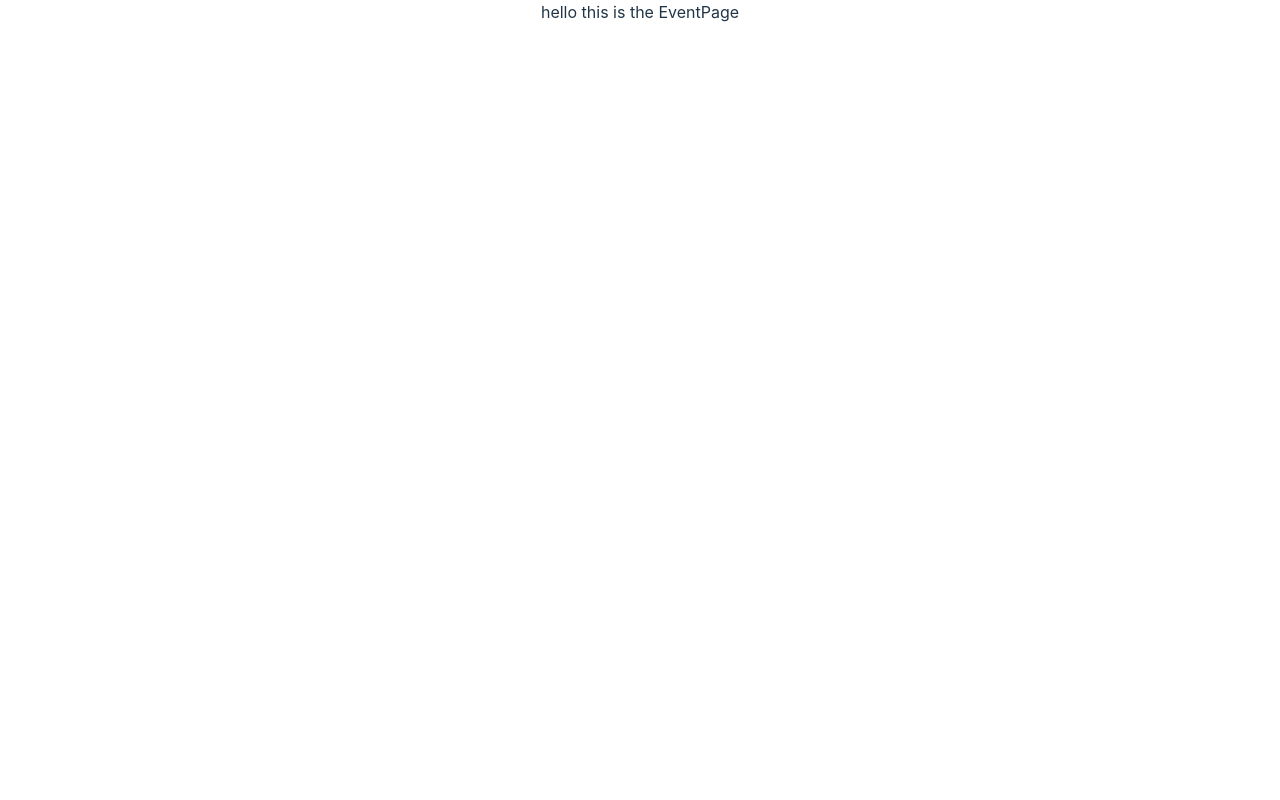
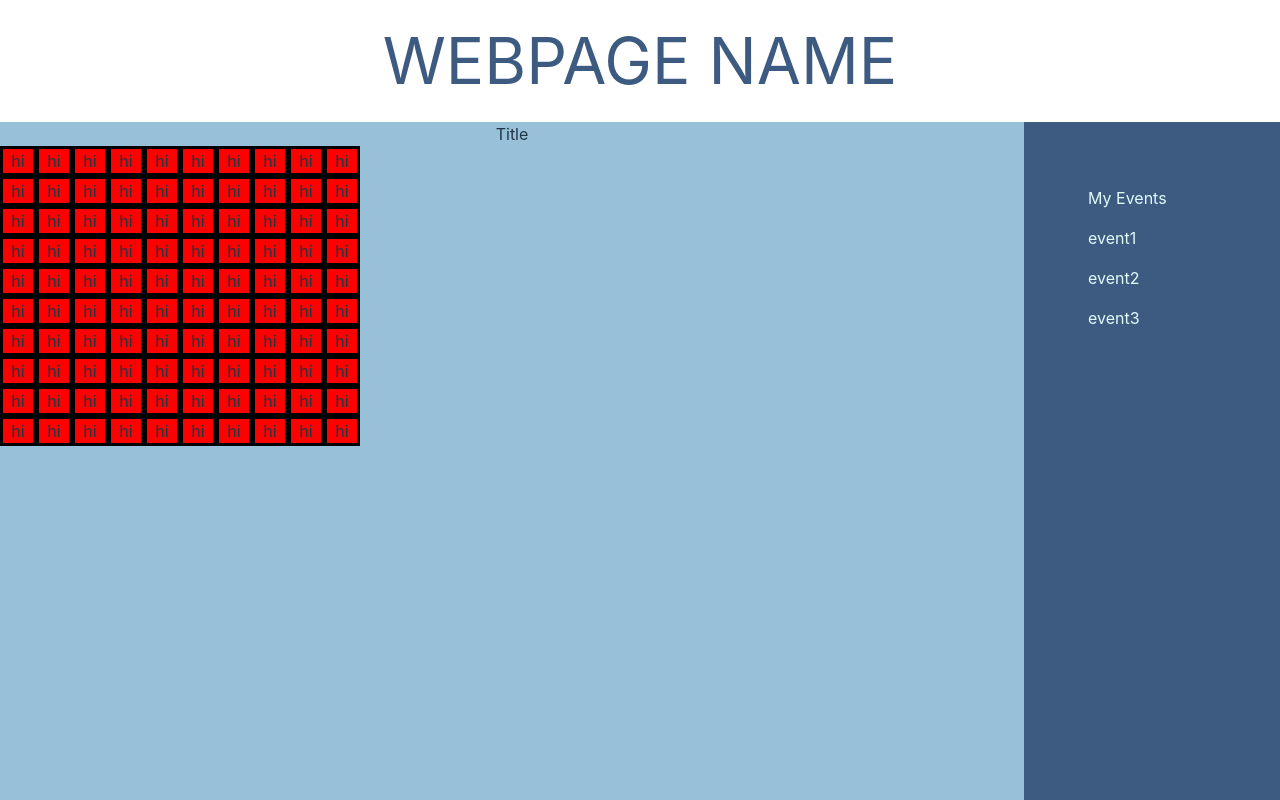
Before and after one commit to yoongi3/TimePick, a React (Vite) app: page /event in a window 1280 px wide. Shown: the top 800 px of the page. Built offline with nearby package versions, Linux system fonts and the light colour scheme.

Commit message:
Create grid component

```diff
--- /dev/null
+++ b/src/components/EventContainer/EventContainer.tsx
@@ -0,0 +1,22 @@
+import styled from "styled-components"
+import GridContainer from "./GridContainer"
+
+const Container = styled.div`
+flex-grow : 1;
+`
+
+const EventContainer = () => {
+    return(
+        <Container>
+            Title
+            <GridContainer numCols={10} numRows={10}/>
+        </Container>
+    )
+}
+
+export default EventContainer
+// title
+
+// single grid
+
+// invite link + add to nav list
--- /dev/null
+++ b/src/components/EventContainer/GridContainer.tsx
@@ -0,0 +1,32 @@
+import React from "react";
+import styled from "styled-components";
+
+const GridRow = styled.div`
+    display: flex;
+`
+const GridCell = styled.div`
+    width: 30px;
+    background-color:red;
+    border-style: solid;
+    border-color: black
+`
+
+type Props = {
+    numRows : number;
+    numCols : number;
+}
+const GridContainer = ({numRows, numCols}: Props ) => {
+    const gridRows = Array.from({ length : numRows }, (_, rowIndex) => (
+        <GridRow key={rowIndex}>
+            {Array.from({ length : numCols }, (_, colIndex) => (
+                <GridCell key={colIndex}>hi</GridCell>
+            ))}
+        </GridRow>
+    ));
+
+    return(
+        <div className="grid-container">{gridRows}</div>
+    )
+}
+
+export default GridContainer
--- a/src/pages/EventPage.tsx
+++ b/src/pages/EventPage.tsx
@@ -1,8 +1,24 @@
 import React from "react"
+import Header from "../components/Header"
+import styled from "styled-components"
+import NavBar from "../components/NavBar";
+import EventContainer from "../components/EventContainer/EventContainer";
 
+const Container = styled.div`
+display : flex;
+justify-content : center;
+background-color: #98C1D9;
+`;
 function EventPage() {
     return (
-        <div>hello this is the EventPage</div>
+        <>
+            <Header/>
+            <Container>
+                <EventContainer/>
+                <NavBar/>
+            </Container>
+        </>
+
     )
 }
 
--- a/src/pages/HomePage.tsx
+++ b/src/pages/HomePage.tsx
@@ -1,7 +1,7 @@
 import Header from "../components/Header"
 import NavBar from "../components/NavBar"
 import styled from "styled-components"
-import NewEventContainer from "../components/EventContainer/NewEventContainer"
+import NewEventContainer from "../components/NewEventContainer/NewEventContainer"
 
 const Container = styled.div`
 display : flex;
```
Also changed, not shown: src/components/NewEventContainer/DateSelection/DateSelection.tsx (renamed from src/components/EventContainer/DateSelection/DateSelection.tsx), src/components/NewEventContainer/NameSelection/NameSelection.tsx (renamed from src/components/EventContainer/NameSelection/NameSelection.tsx), src/components/NewEventContainer/NewEventContainer.tsx (renamed from src/components/EventContainer/NewEventContainer.tsx), src/components/NewEventContainer/TimeSelection/TimeSelection.tsx (renamed from src/components/EventContainer/TimeSelection/TimeSelection.tsx).
